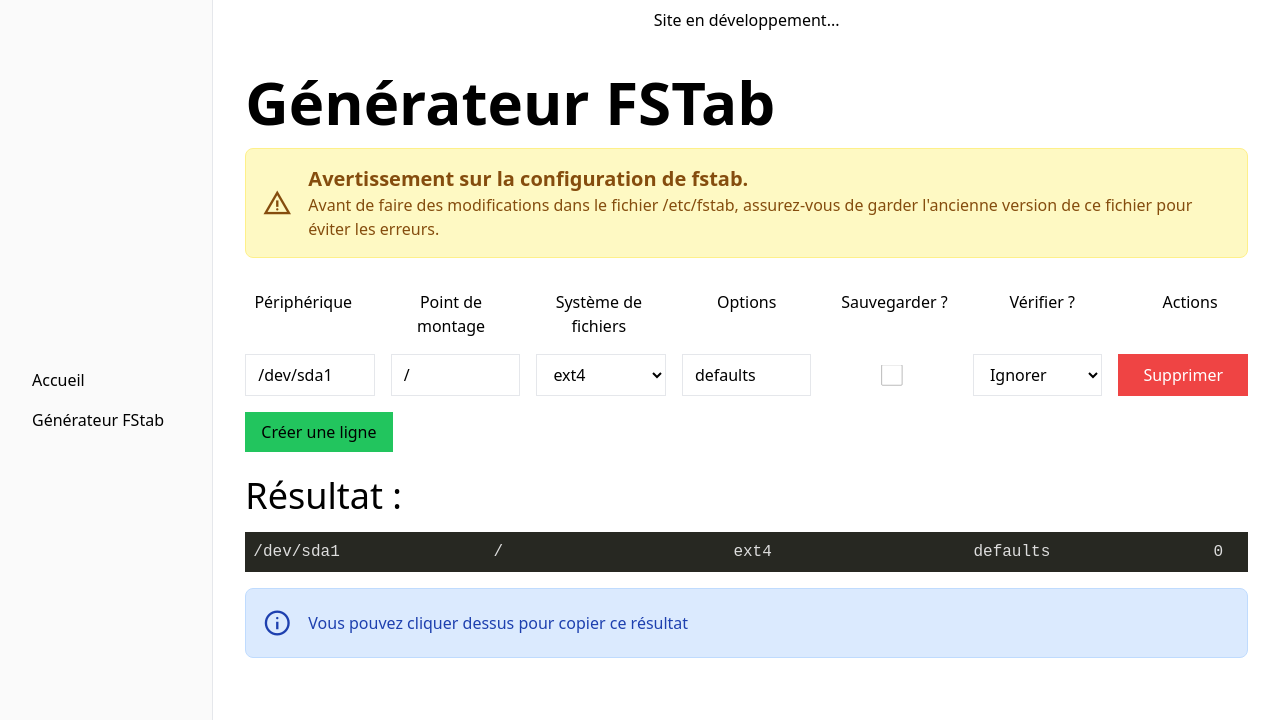
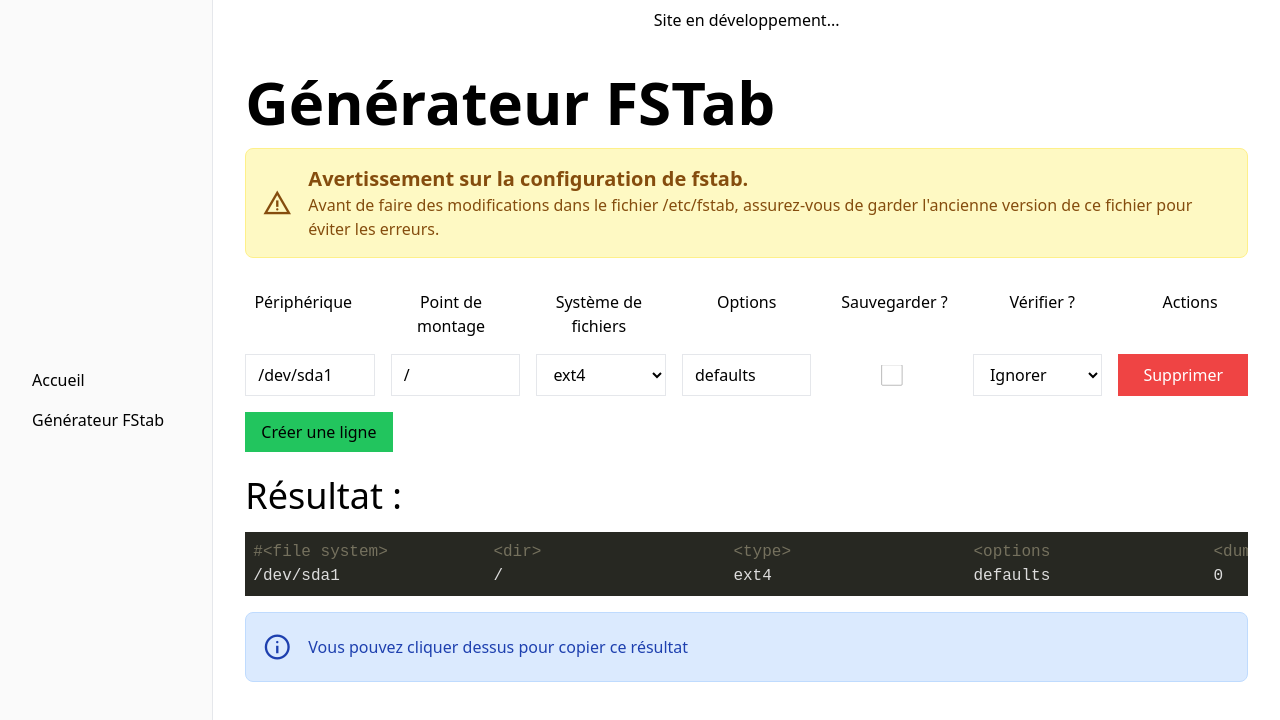
Before and after one commit to tamdaz/tamdaz-tools, a React (Vite) app: page /tools/fstab-generator in a window 1280 px wide. Shown: the top 720 px of the page. Built offline with nearby package versions, Linux system fonts and the light colour scheme; a web font is replaced by a local one; what tailwindcss-bg-patterns would draw is missing.

Commit message:
Add a comment at the first line of result.

```diff
--- a/src/pages/tools/fstab/FSTab.jsx
+++ b/src/pages/tools/fstab/FSTab.jsx
@@ -118,7 +118,9 @@ function FSTab() {
         <div style={{ tabSize: 25 }}>
             <SyntaxHighlighter language="bash" style={monokai} onClick={copyOutput}>
                 {
-                    tabs.length !== 0 ? tabs.map(({ device, mountPoint, fileSystem, options, dump, verify }) => {
+                    tabs.length !== 0 ?
+                    "#<file system>\t<dir>\t<type>\t<options\t<dump>\t<pass>\n" +
+                    tabs.map(({ device, mountPoint, fileSystem, options, dump, verify }) => {
                         return `${device}\t${mountPoint}\t${fileSystem}\t${options}\t${dump ? 1 : 0}\t${verify}`
                     }).join("\n") : " "
                 }
```
